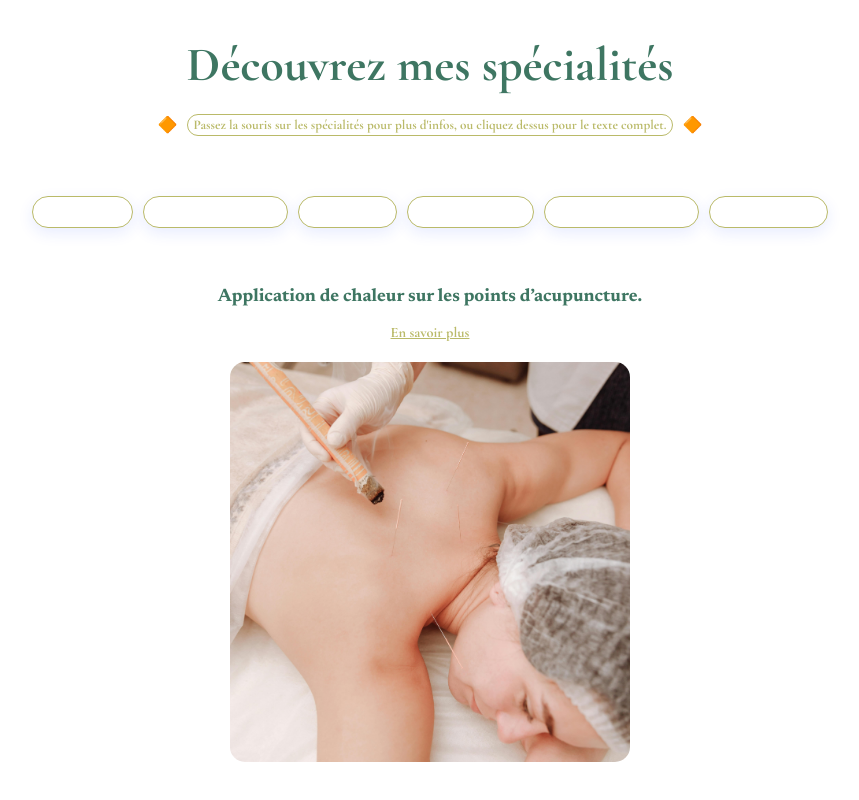
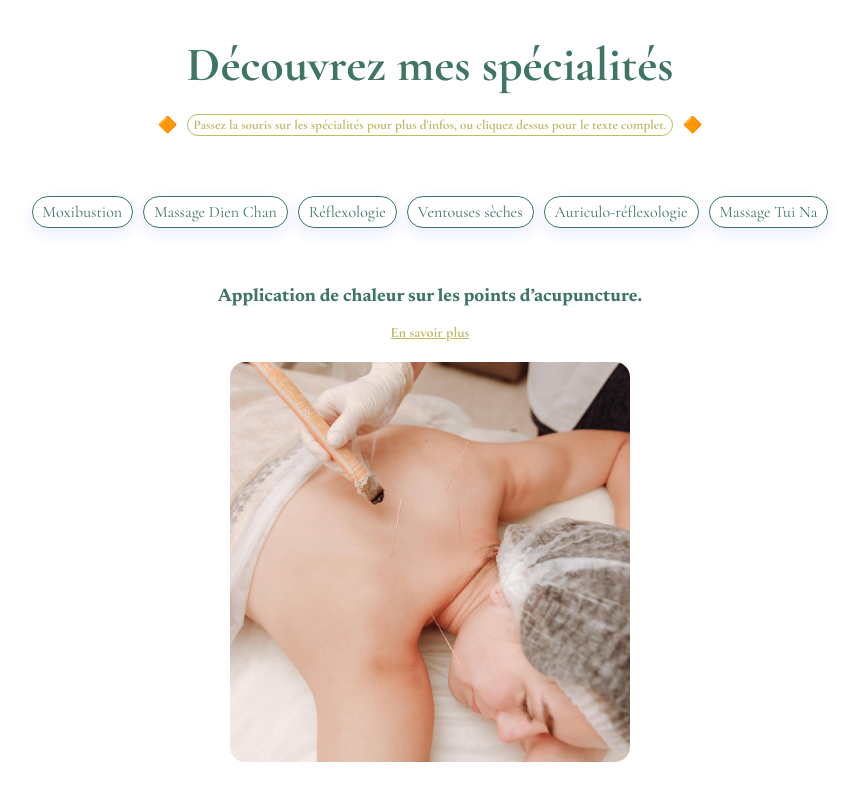
Before and after one commit to alexbellal-websites/index, a plain HTML site: page Présentation - Portfolio/Présentation - Herranz STEPHANIE/index.html in a window 1280 px wide. Shown: the part 2105-2905 px from the top of the page, without its empty margins (210-1069 px from the left). Drawn offline with nearby package versions, Linux system fonts and the light colour scheme.

Commit message:
Update style.css

```diff
--- a/Présentation - Portfolio/Présentation - Herranz STEPHANIE/style.css
+++ b/Présentation - Portfolio/Présentation - Herranz STEPHANIE/style.css
@@ -647,12 +647,12 @@ nav a:hover {
 }
 
 .button {
-    /* border: 1px solid var(--text-color); */
+    border: 1px solid var(--text-color);
     background-color: var(--bg-color);
     /* outline: none;
     border: none; */
     /* font-family:'Newsreader', Arial, Helvetica, sans-serif; */
-    color: white;
+    color: var(--text-color);
     padding: 5px 10px;
     border-radius: 20px;
     cursor: pointer;
@@ -661,7 +661,8 @@ nav a:hover {
 }
 
 .button:hover {
-    background-color: var(--button-hover);
+    background-color: var(--text-color);
+    color: white;
     transform: translateY(-3px);
 }
 
```
